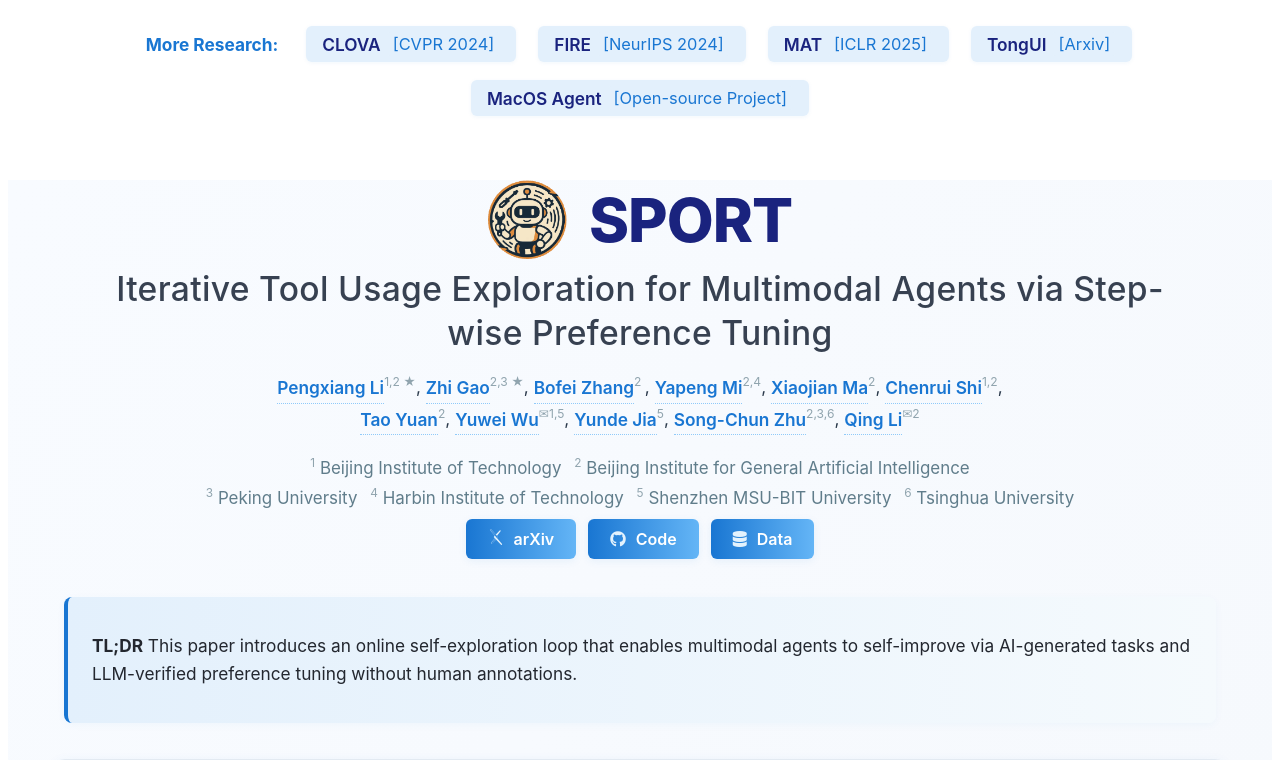
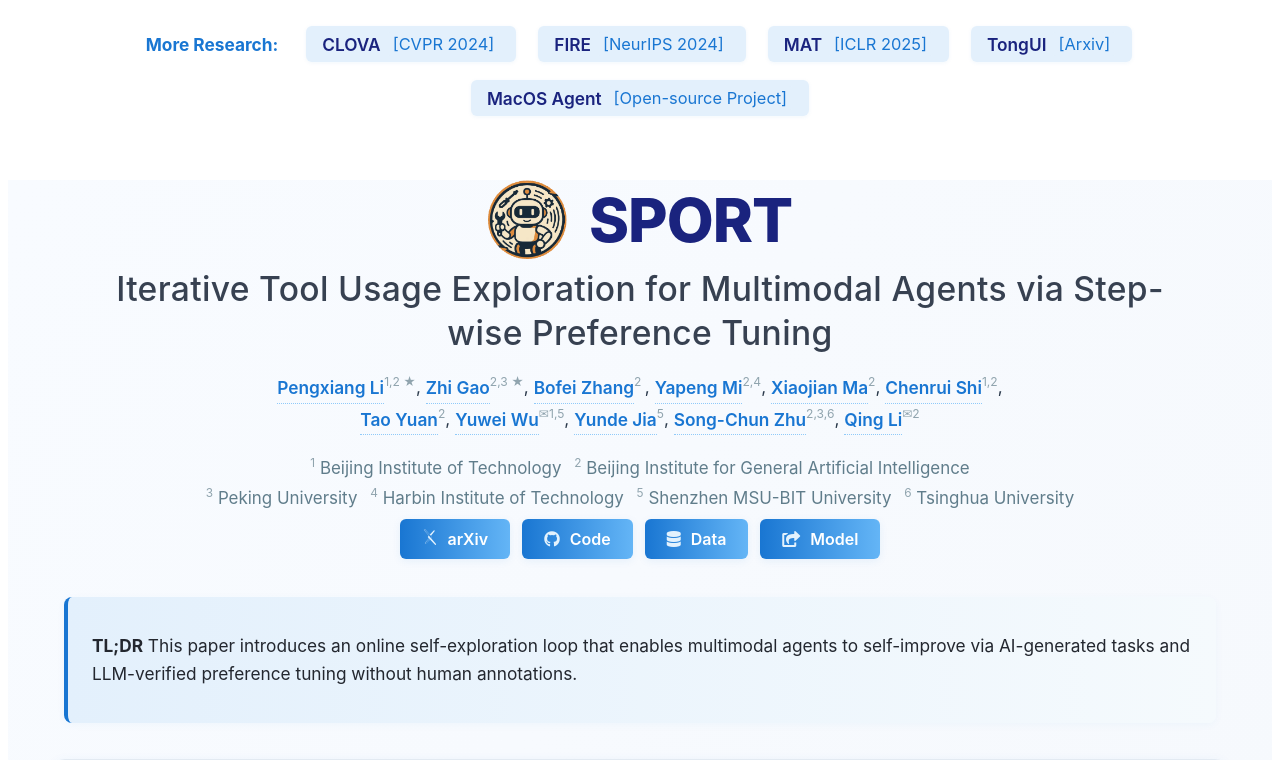
Before and after one commit to SPORT-Agents/SPORT-Agents.github.io, a Vue app: page / in a window 1280 px wide. Shown: the top 760 px of the page. Built offline with nearby package versions, Linux system fonts and the light colour scheme; no server answers.

Commit message:
huggingface model weight

```diff
--- a/src/components/Main.vue
+++ b/src/components/Main.vue
@@ -181,7 +181,7 @@
           <span>Video</span>
         </a>
       </span> -->
-      <!-- <span class="link-block">
+      <span class="link-block">
 
         <a target="_blank" href="https://huggingface.co/li-qing/llava-next-llama3-8b-student-fire/tree/main"
           class="external-link button is-normal is-rounded is-dark">
@@ -190,7 +190,7 @@
           </span>
           <span>Model</span>
         </a>
-      </span> -->
+      </span>
       <!-- <span class="link-block">
 
         <a target="_blank" href="https://li-qing-fire.hf.space"
```
